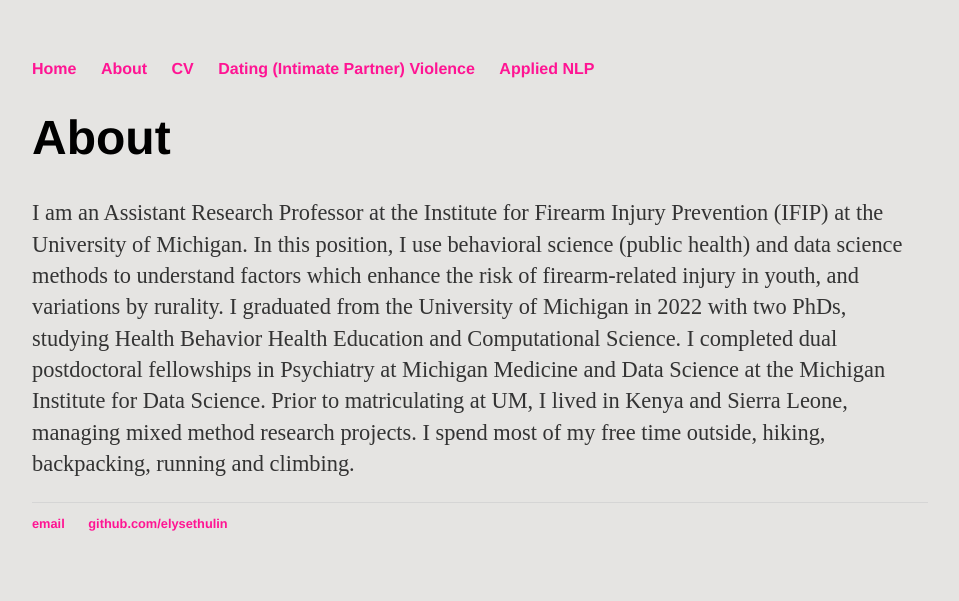
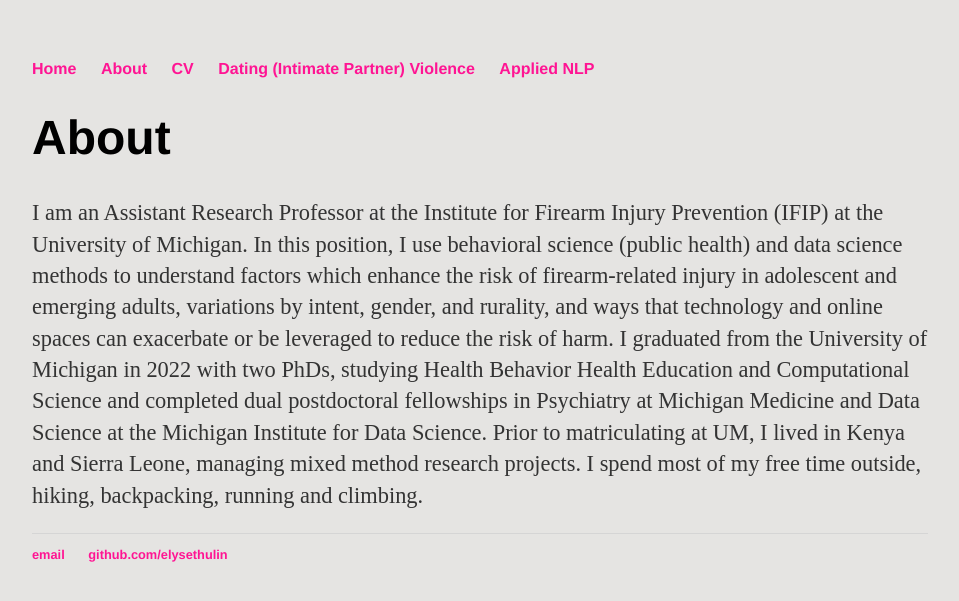
Before and after one commit to elysethulin/elysethulin.github.io, a Jekyll site: the page built from about.md, in a window 1280 px wide. Shown: the top 601 px of the page, without its empty margins (160-1119 px from the left). Built offline with Jekyll 4.4.1, drawn with Linux system fonts in a browser that asks for light colours.

Commit message:
Update about.md

```diff
--- a/about.md
+++ b/about.md
@@ -4,5 +4,5 @@
 ---
 <div class="blurb">
 	<h1>About</h1>
-		<p style="font-size:140%;"> I am an Assistant Research Professor at the Institute for Firearm Injury Prevention (IFIP) at the University of Michigan. In this position, I use behavioral science (public health) and data science methods to understand factors which enhance the risk of firearm-related injury in youth, and variations by rurality. I graduated from the University of Michigan in 2022 with two PhDs, studying Health Behavior Health Education and Computational Science. I completed dual postdoctoral fellowships in Psychiatry at Michigan Medicine and Data Science at the Michigan Institute for Data Science. Prior to matriculating at UM, I lived in Kenya and Sierra Leone, managing mixed method research projects. I spend most of my free time outside, hiking, backpacking, running and climbing. </p>
+		<p style="font-size:140%;"> I am an Assistant Research Professor at the Institute for Firearm Injury Prevention (IFIP) at the University of Michigan. In this position, I use behavioral science (public health) and data science methods to understand factors which enhance the risk of firearm-related injury in adolescent and emerging adults, variations by intent, gender, and rurality, and ways that technology and online spaces can exacerbate or be leveraged to reduce the risk of harm. I graduated from the University of Michigan in 2022 with two PhDs, studying Health Behavior Health Education and Computational Science and completed dual postdoctoral fellowships in Psychiatry at Michigan Medicine and Data Science at the Michigan Institute for Data Science. Prior to matriculating at UM, I lived in Kenya and Sierra Leone, managing mixed method research projects. I spend most of my free time outside, hiking, backpacking, running and climbing. </p>
 </div><!-- /.blurb -->
```
